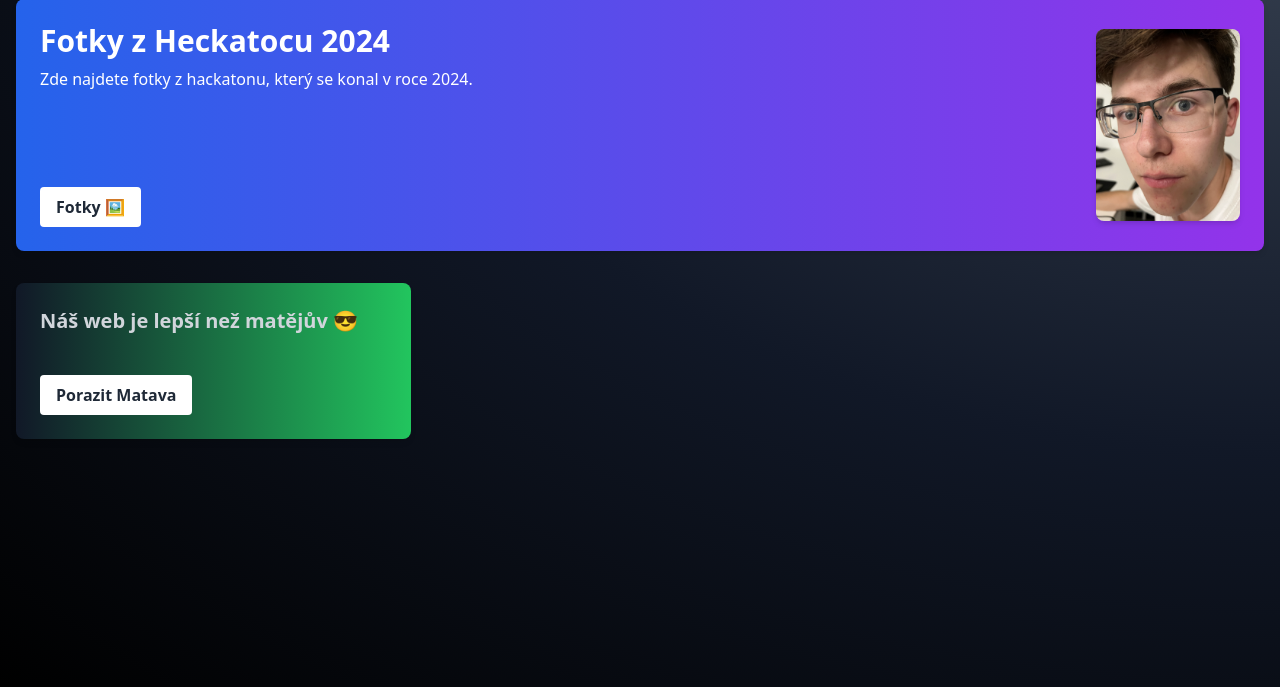
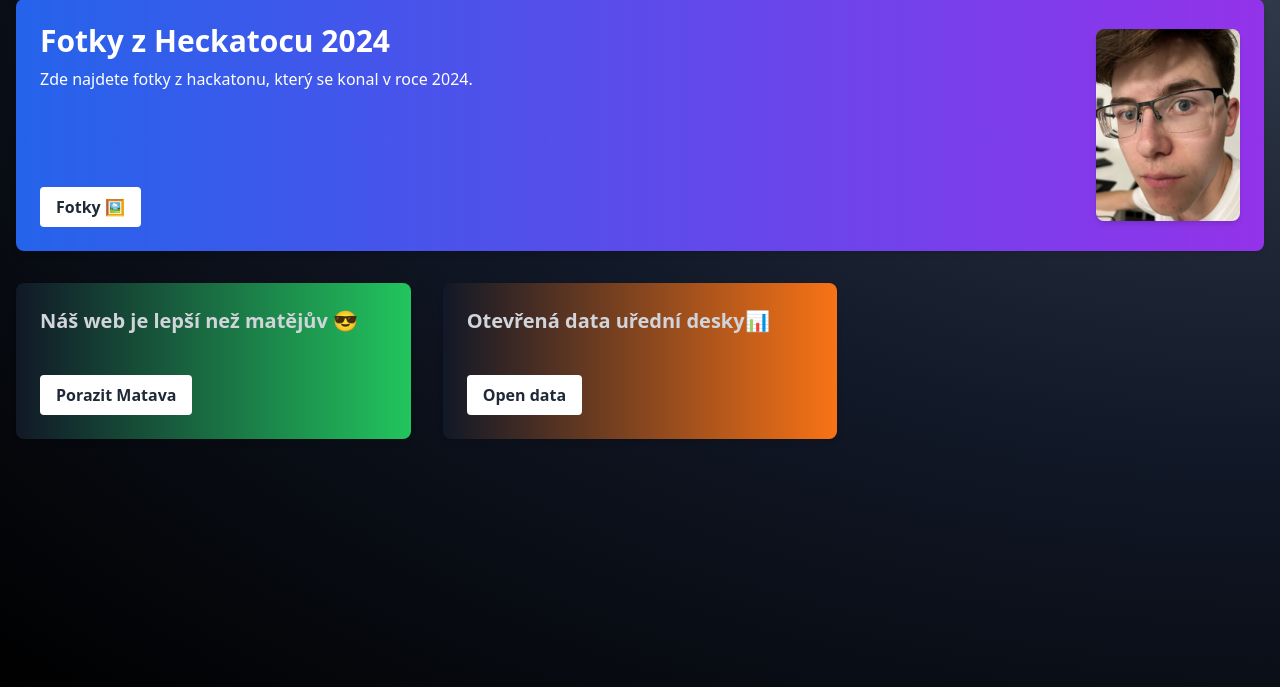
Before and after one commit to jkfmCZ/Hackiton2024, a Django app: page / in a window 1280 px wide. Shown: the part 113-800 px from the top of the page. Run offline with Django 5.2, Linux system fonts and the light colour scheme; parts of the project's set-up code (start-up, migrations or seed data) failed here and were passed over; some libraries are stand-ins or nearby versions.

Commit message:
Uz nemuzu

```diff
--- a/hackiton/udesky/templates/index.html
+++ b/hackiton/udesky/templates/index.html
@@ -30,6 +30,16 @@
         Porazit Matava
       </button>
     </div>
+
+    <div class="bg-gradient-to-r to-orange-500 from-gray-900 rounded-lg shadow-md p-6 h-auto">
+      <h2 class="text-gray-300 text-xl font-bold">
+        Otevřená data uřední desky📊
+      </h2>
+      <br>
+      <button class="bg-white mt-4 text-gray-800 px-4 py-2 rounded hover:bg-gray-800 hover:text-white font-bold">
+        Open data
+      </button>
+    </div>
   </div>
 </div>
 {% endblock %}
--- a/hackiton/udesky/views.py
+++ b/hackiton/udesky/views.py
@@ -35,7 +35,7 @@ def pcr_nalezy(request):
     #Tabulka
     df_prc = pd.read_json("udesky/data/pcr_filtered_informace.json")
 
-    df_prc['vyvěšení'].replace('', 'Nemáme data', inplace=True)
+    df_prc['vyvěšení'].replace('', 'No date', inplace=True)
 
     fig = go.Figure(data=[go.Table(
         columnwidth = [50,400],
```
